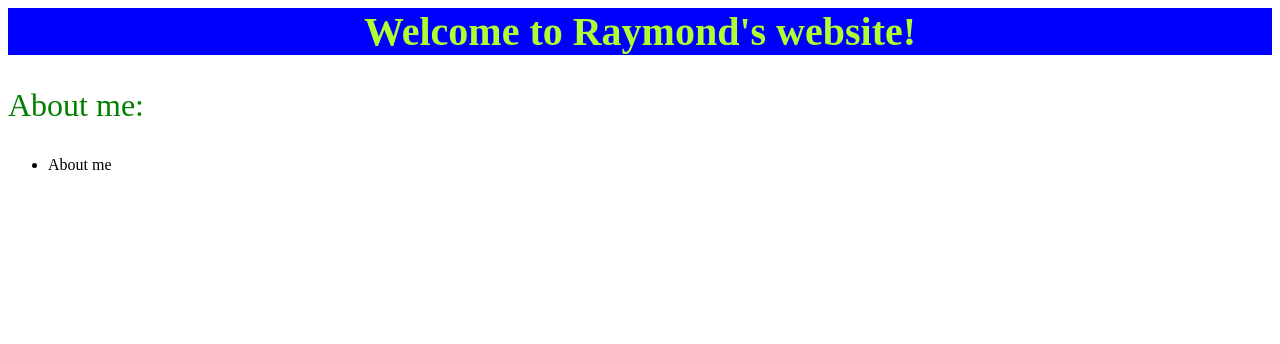
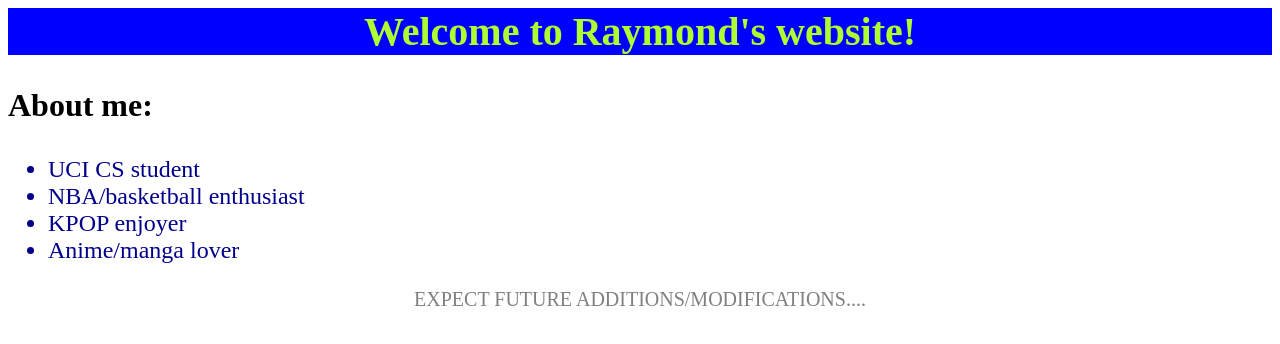
Before and after one commit to chouding/fellowship-personal-website, a plain HTML site: page index.html in a window 1280 px wide. Drawn offline with Linux system fonts and the light colour scheme.

Commit message:
New commit

```diff
--- a/index.html
+++ b/index.html
@@ -11,8 +11,14 @@
             About me:
         </p>
         <ul class="intro">
-            <li>About me</li>
+            <li>UCI CS student</li>
+            <li>NBA/basketball enthusiast</li>
+            <li>KPOP enjoyer</li>
+            <li>Anime/manga lover</li>
         </ul>
+        <div class="toadd">
+            EXPECT FUTURE ADDITIONS/MODIFICATIONS....
+        </div>
 
     </body>
 
--- a/styles.css
+++ b/styles.css
@@ -9,6 +9,21 @@
 }
 
 p {
-    color: green;
     font-size: 32px;
+    font-weight: bold;
 }
+
+.intro {
+    font-weight: 500;
+    font-size: 24px;
+    color: darkblue;
+}
+
+.toadd {
+    display: flex;
+    flex-direction: row;
+    justify-content: center;
+    font-weight: 500;
+    color: grey;
+    font-size: 20px;
+}
```
